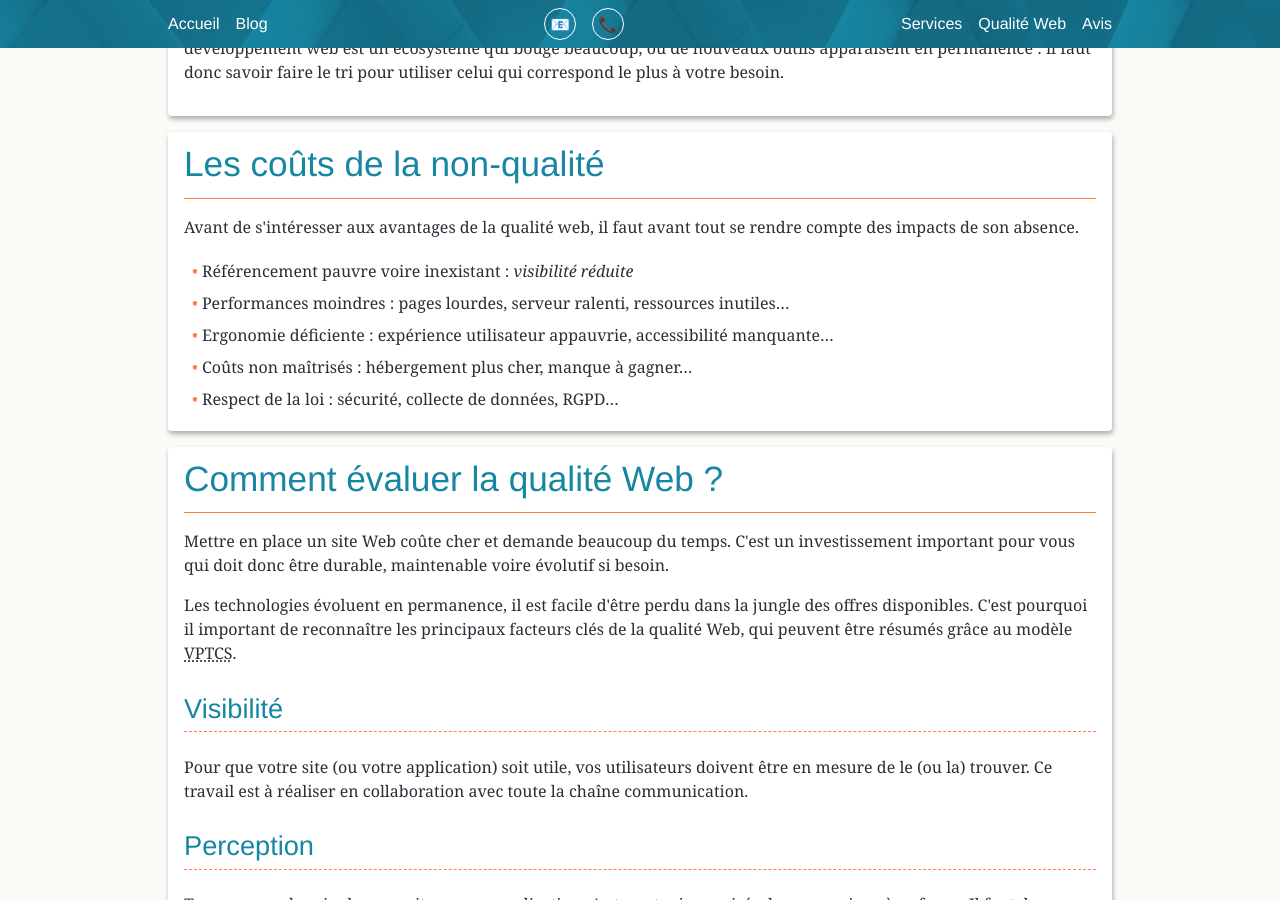
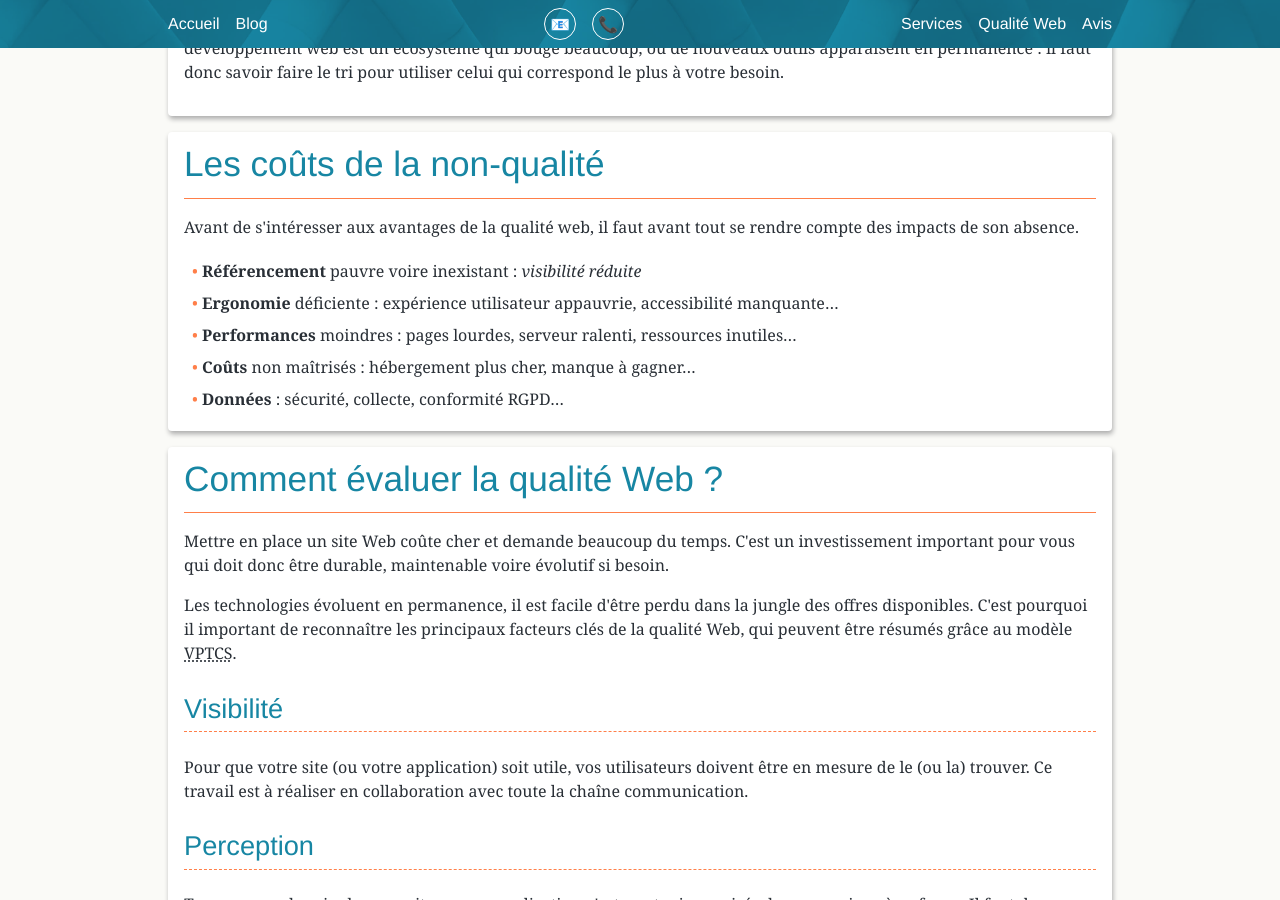
Before and after one commit to viki53/Website-static, a Jekyll site: the page built from qualite-web.html, in a window 1280 px wide and 900 px high, scrolled down 577 px. Built offline with Jekyll 4.4.1, drawn with Linux system fonts in a browser that asks for light colours; comment, search, counter and statistics services are not loaded.

Commit message:
Tweak some text

```diff
--- a/avis-temoignages-clients.html
+++ b/avis-temoignages-clients.html
@@ -11,9 +11,9 @@ title: "Témoignages et avis"
 	{% for review in site.data.reviews %}
 	<article class="card review">
 		<header class="card-header">
-			<h2>
+			<h1>
 				<span>{{ review.author.name }}</span>{% if review.author.company %}, <span>{{ review.author.company }}</span>{% endif %}
-			</h2>
+			</h1>
 		</header>
 
 		<blockquote class="card-content">
--- a/qualite-web.html
+++ b/qualite-web.html
@@ -39,11 +39,11 @@ title: "Qu'est-ce que la qualité Web ?"
 			<p>Avant de s'intéresser aux avantages de la qualité web, il faut avant tout se rendre compte des impacts de son absence.</p>
 
 			<ul>
-				<li>Référencement pauvre voire inexistant : <em>visibilité réduite</em></li>
-				<li>Performances moindres : pages lourdes, serveur ralenti, ressources inutiles…</li>
-				<li>Ergonomie déficiente : expérience utilisateur appauvrie, accessibilité manquante…</li>
-				<li>Coûts non maîtrisés : hébergement plus cher, manque à gagner…</li>
-				<li>Respect de la loi : sécurité, collecte de données, RGPD…</li>
+				<li><strong>Référencement</strong> pauvre voire inexistant : <em>visibilité réduite</em></li>
+				<li><strong>Ergonomie</strong> déficiente : expérience utilisateur appauvrie, accessibilité manquante…</li>
+				<li><strong>Performances</strong> moindres : pages lourdes, serveur ralenti, ressources inutiles…</li>
+				<li><strong>Coûts</strong> non maîtrisés : hébergement plus cher, manque à gagner…</li>
+				<li><strong>Données</strong> : sécurité, collecte, conformité RGPD…</li>
 			</ul>
 		</div>
 	</section>
```
Also changed, not shown: index.html (+8 -0 lines).
